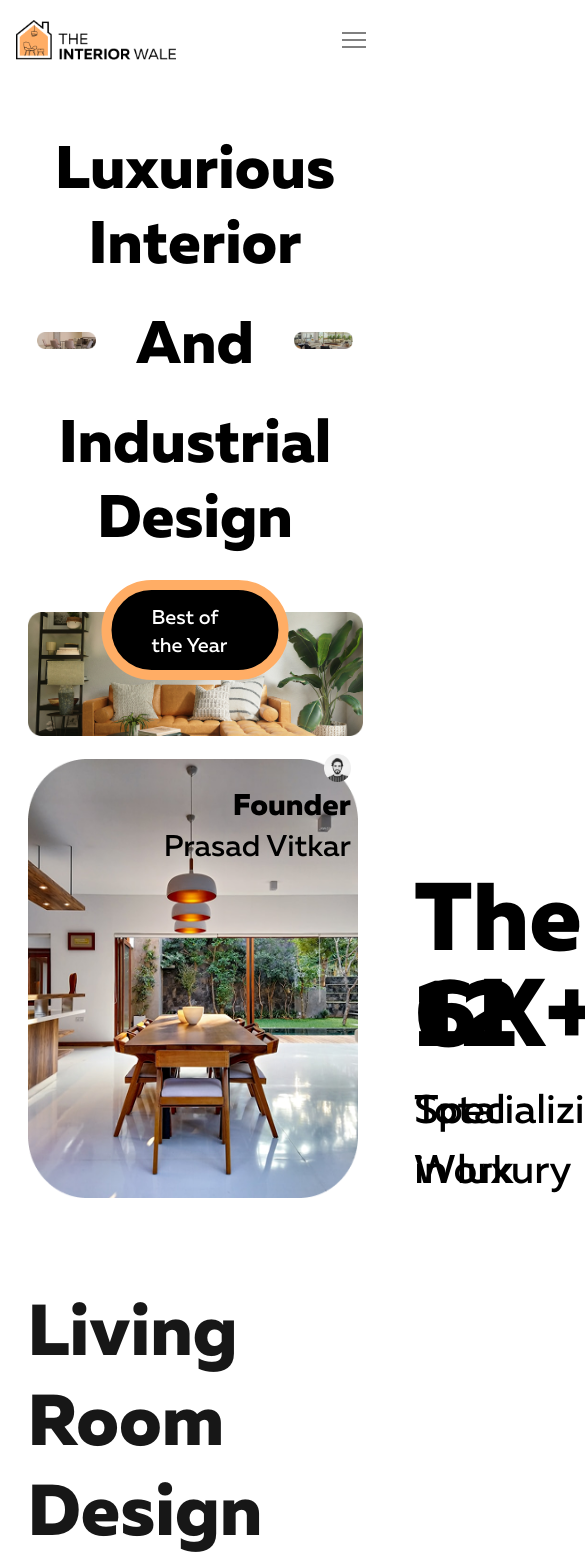
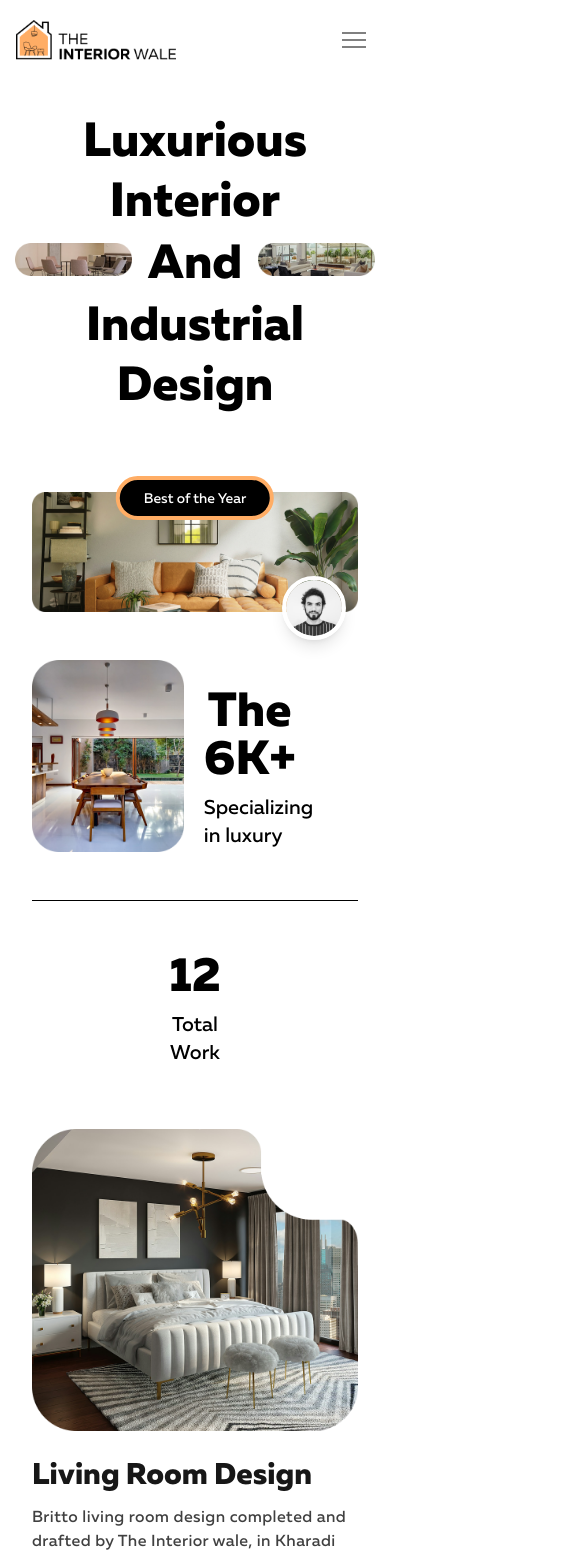
Before and after one commit to Anekantjainsagar/InteriorWale, a Next.js app in the folder client/: page /portfolio in a window 390 px wide. Shown: the top 1556 px of the page, 585 px wide, since content can reach past the window. Built offline with nearby package versions, Linux system fonts and the light colour scheme.

Commit message:
Responsivenes for eveyrone except home

```diff
--- a/client/app/components/common/Logo.jsx
+++ b/client/app/components/common/Logo.jsx
@@ -1,8 +1,18 @@
+"use client";
 import React from "react";
 import Image from "next/image";
+import { useRouter } from "next/navigation";
 
-const Logo = () => (
-  <div className="flex-shrink-0">
+const Logo = () => {
+  const history = useRouter();
+
+  return (
+    <div
+      className="flex-shrink-0"
+      onClick={() => {
+        history.push("/");
+      }}
+    >
       <Image
         src="/images/img_header_logo.png"
         width={216}
@@ -13,5 +23,6 @@ const Logo = () => (
       />
     </div>
   );
+};
 
 export default Logo;
--- a/client/app/components/sections/portfolio/Header.jsx
+++ b/client/app/components/sections/portfolio/Header.jsx
@@ -7,22 +7,22 @@ const Header = () => {
       <div className="max-w-4xl w-full">
         {/* Main heading container */}
         <div className="text-center mb-8">
-          <h1 className="text-6xl md:text-7xl lg:text-8xl font-bold leading-tight">
+          <h1 className="text-5xl md:text-7xl lg:text-8xl font-bold leading-tight">
             Luxurious Interior
           </h1>
 
           {/* Images and "And" section */}
-          <div className="flex items-center justify-center gap-6 my-8">
+          <div className="flex items-center justify-center gap-0 md:gap-6 my-2 md:my-8">
             {/* Left image */}
             <Image
               src={"/images/portfolio/text-left.png"}
               alt="Luxurious Interior left text"
               width={10000}
               height={10000}
-              className="w-[15vw]"
+              className="w-[30vw] md:w-[15vw]"
             />
             {/* "And" text */}
-            <span className="text-6xl md:text-7xl lg:text-8xl font-bold mx-4">
+            <span className="text-5xl md:text-7xl lg:text-8xl font-bold mx-4">
               And
             </span>
             {/* Right image */}
@@ -31,12 +31,12 @@ const Header = () => {
               alt="Luxurious Interior right text"
               width={10000}
               height={10000}
-              className="w-[15vw]"
+              className="w-[30vw] md:w-[15vw]"
             />
           </div>
 
           {/* Industrial Design text */}
-          <h2 className="text-6xl md:text-7xl lg:text-8xl font-bold leading-tight">
+          <h2 className="text-5xl md:text-7xl lg:text-8xl font-bold leading-tight">
             Industrial Design
           </h2>
         </div>
--- a/client/app/components/sections/portfolio/HeroSection.jsx
+++ b/client/app/components/sections/portfolio/HeroSection.jsx
@@ -3,26 +3,41 @@ import React from "react";
 
 const HeroSection = () => {
   return (
-    <div className="px-[5vw] mt-[3vw] mb-[6vw] relative">
-      <p className="bg-black text-white text-xl py-3 px-10 rounded-full border-[10px] border-newOrange w-fit absolute left-1/2 -translate-x-1/2 -top-8">
+    <div className="px-4 sm:px-6 md:px-8 lg:px-[5vw] mt-8 md:mt-12 lg:mt-[3vw] mb-12 md:mb-16 lg:mb-[6vw] relative">
+      {/* Badge */}
+      <p className="bg-black text-white text-sm sm:text-base md:text-lg lg:text-xl py-2 sm:py-2.5 md:py-3 px-6 sm:px-8 md:px-10 rounded-full border-4 sm:border-6 md:border-8 lg:border-[10px] border-newOrange w-fit absolute left-1/2 -translate-x-1/2 -top-4 sm:-top-5 md:-top-6 lg:-top-8 z-10">
         Best of the Year
       </p>
+
+      {/* Main Hero Image */}
+      <div className="relative w-full h-auto">
         <Image
           src={"/images/portfolio/hero.png"}
           alt="Hero Portfolio Interior Wale"
           width={10000}
           height={10000}
+          className="w-full h-auto object-cover rounded-lg"
+          priority
         />
-      <div className="flex flex-col items-end absolute right-[8vw] -bottom-[15vh]">
+      </div>
+
+      {/* Founder Info */}
+      <div className="flex flex-col items-center sm:items-end absolute right-4 sm:right-6 md:right-8 lg:right-[8vw] -bottom-20 sm:-bottom-20 md:-bottom-24 lg:-bottom-[15vh] z-10">
+        <div className="relative">
           <Image
             src="/images/aman.png"
             alt="Founder of Interior Wale"
             width={1000}
             height={1000}
-          className="w-[7vw]"
+            className="w-16 h-16 sm:w-20 sm:h-20 md:w-24 md:h-24 lg:w-[7vw] lg:h-[7vw] min-w-16 min-h-16 rounded-full object-cover border-4 border-white shadow-lg"
           />
-        <h4 className="text-[30px] font-semibold">Founder</h4>
-        <p className="text-3xl font-light">Prasad Vitkar</p>
+        </div>
+        <h4 className="text-base sm:text-lg md:text-xl lg:text-[30px] font-semibold text-white sm:text-black mt-2 text-center sm:text-right">
+          Founder
+        </h4>
+        <p className="text-sm sm:text-base md:text-lg lg:text-2xl xl:text-3xl font-light text-white sm:text-black text-center sm:text-right">
+          Prasad Vitkar
+        </p>
       </div>
     </div>
   );
--- a/client/app/components/sections/portfolio/Numbers.jsx
+++ b/client/app/components/sections/portfolio/Numbers.jsx
@@ -3,7 +3,45 @@ import React from "react";
 
 const Numbers = () => {
   return (
-    <div className="px-[5vw] flex items-stratch mb-[10vh]">
+    <div className="px-4 sm:px-8 lg:px-[5vw] mb-16 sm:mb-24 lg:mb-[10vh]">
+      {/* Mobile Layout */}
+      <div className="block lg:hidden space-y-12">
+        {/* First section - mobile */}
+        <div className="flex text-center space-y-6">
+          <Image
+            src="/images/portfolio/specialized.png"
+            alt="Specializing in luxury"
+            width={1000}
+            height={1000}
+            className="h-48 sm:h-64 w-fit"
+          />
+          <div className="flex flex-col items-start ml-5">
+            <h3 className="text-5xl sm:text-6xl font-bold text-black">
+              The
+              <br /> 6K+
+            </h3>
+            <p className="text-xl sm:text-2xl font-light text-black mt-3 text-left">
+              Specializing
+              <br /> in luxury
+            </p>
+          </div>
+        </div>
+
+        {/* Divider - mobile */}
+        <div className="w-full h-[1px] bg-black"></div>
+
+        {/* Second section - mobile */}
+        <div className="text-center">
+          <h3 className="text-5xl sm:text-6xl font-bold text-black">12</h3>
+          <p className="text-xl sm:text-2xl font-light text-black mt-3">
+            Total
+            <br /> Work
+          </p>
+        </div>
+      </div>
+
+      {/* Desktop Layout */}
+      <div className="hidden lg:flex items-stretch">
         {/* First row */}
         <div className="flex items-end">
           <Image
@@ -11,27 +49,29 @@ const Numbers = () => {
             alt="Specializing in luxury"
             width={1000}
             height={1000}
-          className="h-[52vh] w-fit"
+            className="h-[42vh] xl:h-[52vh] w-fit"
           />
-        <div className="mx-14">
-          <h3 className="text-8xl font-bold text-black">
+          <div className="mx-8 xl:mx-14">
+            <h3 className="text-6xl xl:text-8xl font-bold text-black">
               The
               <br /> 6K+
             </h3>
-          <p className="text-[40px] font-light text-black mt-5">
+            <p className="text-2xl xl:text-[40px] font-light text-black mt-3 xl:mt-5">
               Specializing
               <br /> in luxury
             </p>
           </div>
         </div>
-      <div className="w-[1px] bg-black h-[52vh]"></div>
 
-      <div className="mx-14 flex flex-col justify-end">
-        <h3 className="text-8xl font-bold text-black">12</h3>
-        <p className="text-[40px] font-light text-black mt-5">
+        <div className="w-[1px] bg-black h-[42vh] xl:h-[52vh]"></div>
+
+        <div className="mx-8 xl:mx-14 flex flex-col justify-end">
+          <h3 className="text-6xl xl:text-8xl font-bold text-black">12</h3>
+          <p className="text-2xl xl:text-[40px] font-light text-black mt-3 xl:mt-5">
             Total
             <br /> Work
           </p>
+        </div>
       </div>
     </div>
   );
--- a/client/app/components/sections/portfolio/PortfolioSection.jsx
+++ b/client/app/components/sections/portfolio/PortfolioSection.jsx
@@ -21,31 +21,33 @@ const portfolioItems = [
 
 const PortfolioSection = () => {
   return (
-    <section className="bg-white px-[5vw] grid gap-y-[8vh] mb-[8vh]">
+    <section className="bg-white px-4 sm:px-6 md:px-8 lg:px-[5vw] grid gap-y-8 md:gap-y-12 lg:gap-y-[8vh] mb-8 md:mb-12 lg:mb-[8vh]">
       {portfolioItems.map((item) => (
         <div
           key={item.id}
-          className="flex gap-8 items-center justify-between rounded-xl"
+          className="flex flex-col lg:flex-row gap-6 md:gap-8 items-center justify-between rounded-xl"
         >
-          <div className="w-4/12">
-            <h2 className="text-7xl font-semibold text-neutral-900 leading-tight">
+          {/* Text Content */}
+          <div className="w-full lg:w-4/12 order-2 lg:order-1">
+            <h2 className="text-3xl sm:text-4xl md:text-5xl lg:text-6xl xl:text-7xl font-semibold text-neutral-900 leading-tight">
               {item.title}
             </h2>
-            <p className="text-neutral-700 text-2xl tracking-wide font-light mt-4 mb-[5vh]">
+            <p className="text-neutral-700 text-base sm:text-lg md:text-xl lg:text-2xl tracking-wide font-light mt-3 md:mt-4 mb-4 md:mb-6 lg:mb-[5vh]">
               {item.description}
             </p>
-            <button className="px-10 py-4 bg-black text-lg text-newOrange font-medium rounded-full hover:bg-neutral-800 transition-all">
+            <button className="px-6 sm:px-8 md:px-10 py-3 sm:py-3.5 md:py-4 bg-black text-sm sm:text-base md:text-lg text-newOrange font-medium rounded-full hover:bg-neutral-800 transition-all w-full sm:w-auto">
               Get yours now!
             </button>
           </div>
 
-          <div className="w-5/12 overflow-hidden">
+          {/* Image */}
+          <div className="w-full lg:w-7/12 xl:w-5/12 overflow-hidden order-1 lg:order-2">
             <Image
               src={item.imageSrc}
               alt={item.title}
               width={800}
               height={600}
-              className="w-full h-full object-cover"
+              className="w-full h-auto object-cover rounded-lg"
               priority
             />
           </div>
--- a/client/app/portfolio/page.jsx
+++ b/client/app/portfolio/page.jsx
@@ -6,7 +6,7 @@ import Numbers from "../components/sections/portfolio/Numbers";
 
 const PortfolioPage = () => {
   return (
-    <div className="px-2 sm:px-3 lg:px-14 py-7 sm:py-8 lg:py-7 mt-[10vh]">
+    <div className="px-4 sm:px-6 lg:px-14 py-6 sm:py-8 lg:py-7 mt-[8vh] md:mt-[10vh]">
       <Header />
       <HeroSection />
       <Numbers />
```
Also changed, not shown: client/app/blogs/page.jsx (+35 -20 lines). Lines whose indentation alone changed are shown as unchanged.
